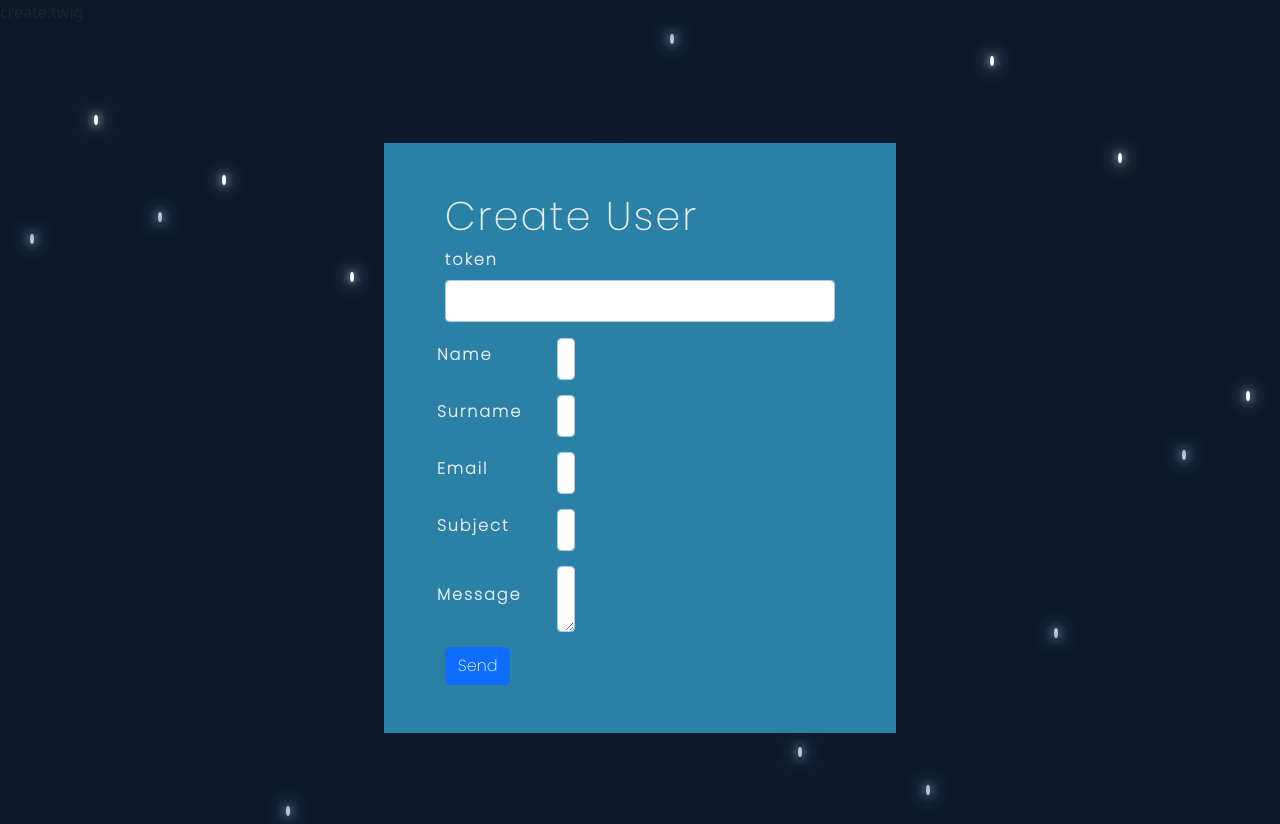
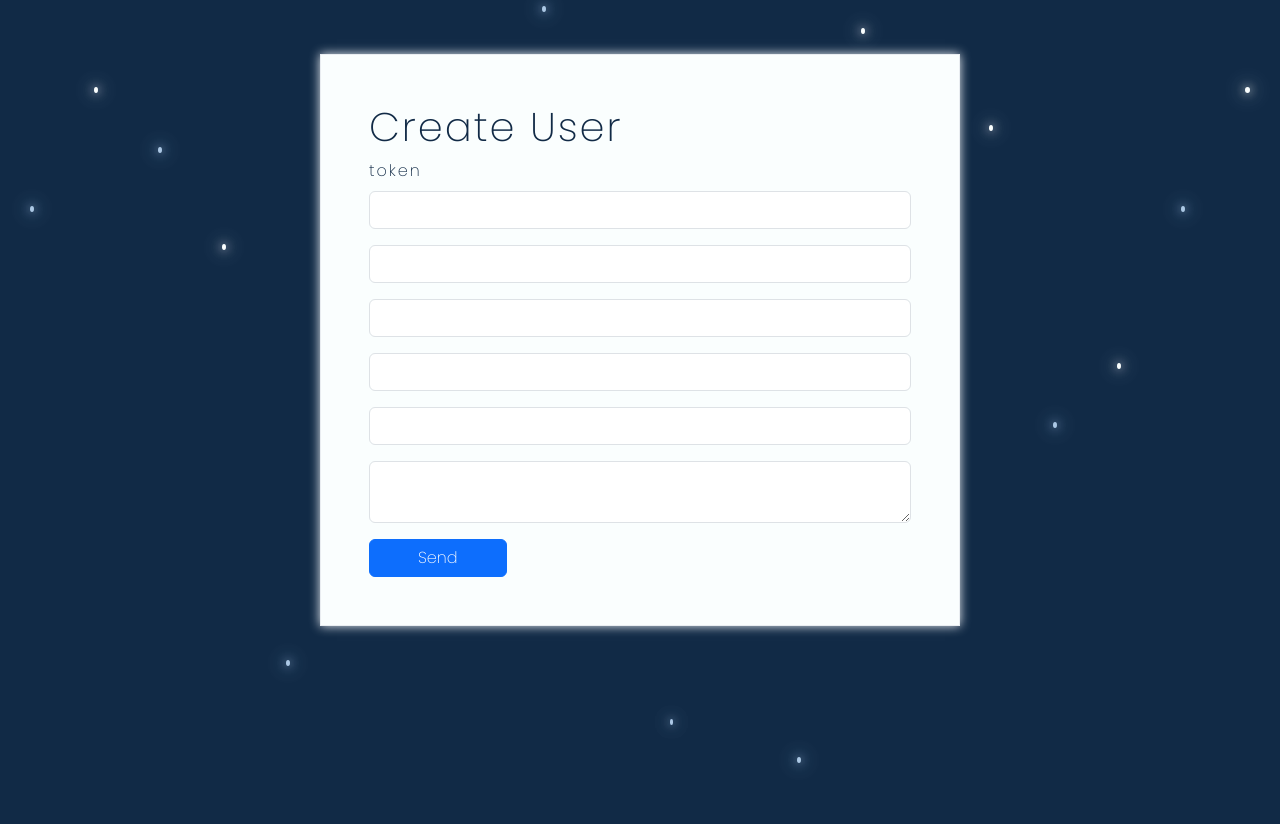
Before and after one commit to EREMALAUDA/khouloud_sahmoune.io, a Symfony app: template templates/user/create.html.twig in a window 1280 px wide. After the commit the page ends 767 px from the top, so only its background shows below. Run offline with Twig, Linux system fonts and the light colour scheme; the template is opened without the code that fills it, so the values that code supplies are empty; form fields are guessed from the names that the template uses; some libraries are stand-ins or nearby versions.

Commit message:
contact style

```diff
--- a/public/css/create.css
+++ b/public/css/create.css
@@ -1,19 +1,15 @@
-*{
-    margin : 0 ;
-    padding : 0 ;
-    box-sizing : border-box;
-    font-family: 'poppins',sans-serif;
 
+body, html {
+
+    background-color:  rgb(17, 42, 70);
 }
-    body{
-    min-height : 100vh;
-    background : #0c192c;
-    }
-#starship{
+
+#starship {
     position: relative;
     width: 100%;
     height: 100vh;
     overflow: hidden;
+    margin: 0;
 }
 .bubbles{
     position: relative;
@@ -21,8 +17,8 @@
 }
 .bubbles span{
     position: relative;
-    width: 10px;
-    height: 10px;
+    width: 5px;
+    height: 6px;
     background: #ACC8E5;
     margin: 0 30px;
     margin-top: 4px;
@@ -32,29 +28,37 @@
                 0 0 30px #ACC8E5;
     animation: animate 15s linear infinite;
     animation-duration: calc(90s /var(--i));
+
 }
+
 .bubbles span:nth-child(even){
     background: #fafefe;
-    box-shadow: 0 0 10px #fafefe, 0 0 20px #fafefe, 0 0 30px #fafefe;
+    box-shadow: 0 0 10px #fafefe,
+                0 0 20px #fafefe,
+                0 0 30px #fafefe;
 }
 
 @keyframes animate {
     0% {
         top: 100vh;
-        opacity: 1;
     }
     100% {
         top: -10px;
-        opacity: 1;
     }
 }
 
-@media screen and (max-width: 1200px) {
+@media screen and (max-width: 1800px) {
 
     .bubbles span{
-        width: 10px;
-        height: 10px;
+
         margin: 0 25px;
+    }
+}
+@media screen and (max-width: 1600px) {
+
+    .bubbles span{
+
+        margin: 0 30px;
     }
 }
 @media screen and (max-width: 1200px) {
@@ -83,47 +87,15 @@
         margin: 0 12px;
     }
 }
-.container{
+.form-ctnr{
+    background-color: #fafefe;
+    color: #112A46;
+    font-family: 'poppins',sans-serif;
+    letter-spacing: 2px;
+    border: 1px #e9edf1 solid;
+    display: grid;
     position: relative;
-    display: flex;
-    justify-content: center;
-    height: 100vh;
-    display: grid;
-    place-items: center;
+    z-index: 1;
+    box-shadow: 0 0 10px #e9edf1;
+
 }
-.row{
-
-    background-color: rgb(42, 128, 165);
-    padding: 10%;
-    display: inline-block;
-    width:40vw;
-    color: #e9edf1;
-    font-family: 'poppins',sans-serif;
-    font-weight: bolder;
-    letter-spacing: 2px;
-}
-.form-group {
-    display: flex;
-    flex-direction: row;
-    justify-content: flex-end;
-    align-items: center;
-    margin-bottom: 15px;
-}
-
-.form-label {
-    margin-right: 20px;
-    text-align: left;
-    min-width: 100px;
-}
-
-.form-control {
-    flex: 1;
-    padding: 8px;
-    border: 1px solid #ACC8E5;
-    border-radius: 4px;
-    font-size: 16px;
-    line-height: 1.5;
-    background-color: #fff;
-    color: #333;
-    transition: border-color 0.15s ease-in-out, box-shadow 0.15s ease-in-out;
-}
--- a/templates/user/create.html.twig
+++ b/templates/user/create.html.twig
@@ -1,4 +1,4 @@
-create.twig <!DOCTYPE html>
+<!DOCTYPE html>
 <html lang="en">
 <head>
     <meta charset="UTF-8">
@@ -7,59 +7,59 @@ create.twig <!DOCTYPE html>
     <link rel="preconnect" href="https://fonts.googleapis.com">
 <link rel="preconnect" href="https://fonts.gstatic.com" crossorigin>
 <link href="https://fonts.googleapis.com/css2?family=Poppins:wght@100;200&display=swap" rel="stylesheet">
-<link rel="stylesheet" href="https://cdn.jsdelivr.net/npm/bootstrap@5.3.2/dist/css/bootstrap.min.css" integrity="sha384-T3c6CoIi6uLrA9TneNEoa7RxnatzjcDSCmG1MXxSR1GAsXEV/Dwwykc2MPK8M2HN" crossorigin="anonymous">
+<link rel="stylesheet" href="https://cdn.jsdelivr.net/npm/bootstrap@5.3.2/dist/css/bootstrap.min.css" integrity="sha3812-T3c6CoIi6uLrA9TneNEoa7RxnatzjcDSCmG1MXxSR1GAsXEV/Dwwykc2MPK8M2HN" crossorigin="anonymous">
     <link rel="stylesheet" href="{{ asset('../css/create.css') }}">
 
 </head>
 <body>
     <div id="starship">
         <div class="bubbles" >
-    <span style="--i:10"></span><span style="--i:12"></span><span style="--i:24"></span><span style="--i:11"></span><span style="--i:14"></span><span style="--i:23"></span><span style="--i:16"></span><span style="--i:19"></span><span style="--i:22"></span><span style="--i:25"></span><span style="--i:27"></span><span style="--i:21"></span><span style="--i:15"></span><span style="--i:18"></span><span style="--i:28"></span><span style="--i:13"></span><span style="--i:17"></span><span style="--i:25"></span><span style="--i:20"></span><span style="--i:21"></span>
+            <span style="--i:10"></span><span style="--i:12"></span><span style="--i:11"></span><span style="--i:23"></span><span style="--i:16"></span><span style="--i:19"></span><span style="--i:22"></span><span style="--i:25"></span><span style="--i:27"></span><span style="--i:21"></span><span style="--i:15"></span><span style="--i:18"></span><span style="--i:28"></span><span style="--i:13"></span><span style="--i:17"></span><span style="--i:25"></span><span style="--i:20"></span><span style="--i:21"></span><span style="--i:10"></span><span style="--i:12"><span style="--i:23"></span><span style="--i:16"></span><span style="--i:10"></span>
         </div>
-    <div class="blur">
-
-    <div class="container">
-    <div class="row">
+            <div class="blur ">
+                <div class="container form-ctnr p-5 w-50  mt-5">
                     <h1>Create User</h1>
                     <form method="POST" action="{{ path('form_store') }}">
                         {{ form_row(form._token) }}
-                        <div class="col-sm-4">
+                        <div class="row">
+
+                            <div class="col-md-12 pb-3">
                                 <div class="form-group">
-                                {{ form_label(form.name, 'Name', {'label_attr': {'class': 'form-label'}}) }}
+                                    {# {{ form_label(form.name, 'Name', {'label_attr': {'class': 'form-label'}}) }} #}
                                     {{ form_widget(form.name, {'attr': {'class': 'form-control'}}) }}
                                 </div>
                             </div>
-                        <div class="col-sm-4">
+                            <div class="col-md-12 pb-3">
                                 <div class="form-group">
-                                {{ form_label(form.surname, 'Surname', {'label_attr': {'class': 'form-label'}}) }}
+                                    {# {{ form_label(form.surname, 'Surname', {'label_attr': {'class': 'form-label'}}) }} #}
                                     {{ form_widget(form.surname, {'attr': {'class': 'form-control'}}) }}
                                 </div>
                             </div>
-                        <div class="col-sm-4">
+                            <div class="col-md-12 pb-3">
                                 <div class="form-group">
-                                {{ form_label(form.email, 'Email', {'label_attr': {'class': 'form-label'}}) }}
+                                    {# {{ form_label(form.email, 'Email', {'label_attr': {'class': 'form-label'}}) }} #}
                                     {{ form_widget(form.email, {'attr': {'class': 'form-control'}}) }}
                                 </div>
                             </div>
-                        <div class="col-sm-4">
+                            <div class="col-md-12 pb-3">
                                 <div class="form-group">
-                                {{ form_label(form.subject, 'Subject', {'label_attr': {'class': 'form-label'}}) }}
+                                    {# {{ form_label(form.subject, 'Subject', {'label_attr': {'class': 'form-label'}}) }} #}
                                     {{ form_widget(form.subject, {'attr': {'class': 'form-control'}}) }}
                                 </div>
                             </div>
-                        <div class="col-sm-4">
+                            <div class="col-md-12 pb-3">
                                 <div class="form-group">
-                                {{ form_label(form.message, 'Message', {'label_attr': {'class': 'form-label'}}) }}
+                                    {# {{ form_label(form.message, 'Message', {'label_attr': {'class': 'form-label'}}) }} #}
                                     {{ form_widget(form.message, {'attr': {'class': 'form-control'}}) }}
                                 </div>
                             </div>
-                        <div class="col-sm-4">
-                            <button type="submit" class="btn btn-primary">Send</button>
+                            <div class="col-md-12 ">
+                                <button type="submit" class="btn btn-primary px-5">Send</button>
+                            </div>
                         </div>
                     </form>
                 </div>
             </div>
         </div>
-    </div>
     </body>
 </html>
```
Also changed, not shown: notes.txt (+45 -0 lines), src/Form/UserType.php (+10 -5 lines). Lines whose indentation alone changed are shown as unchanged.
